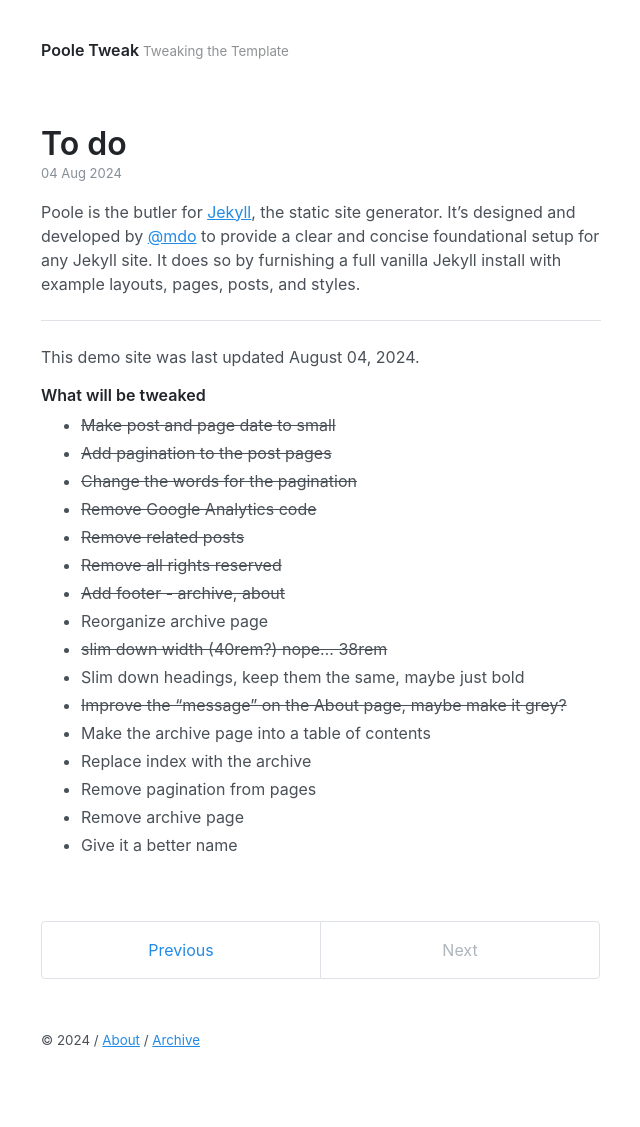
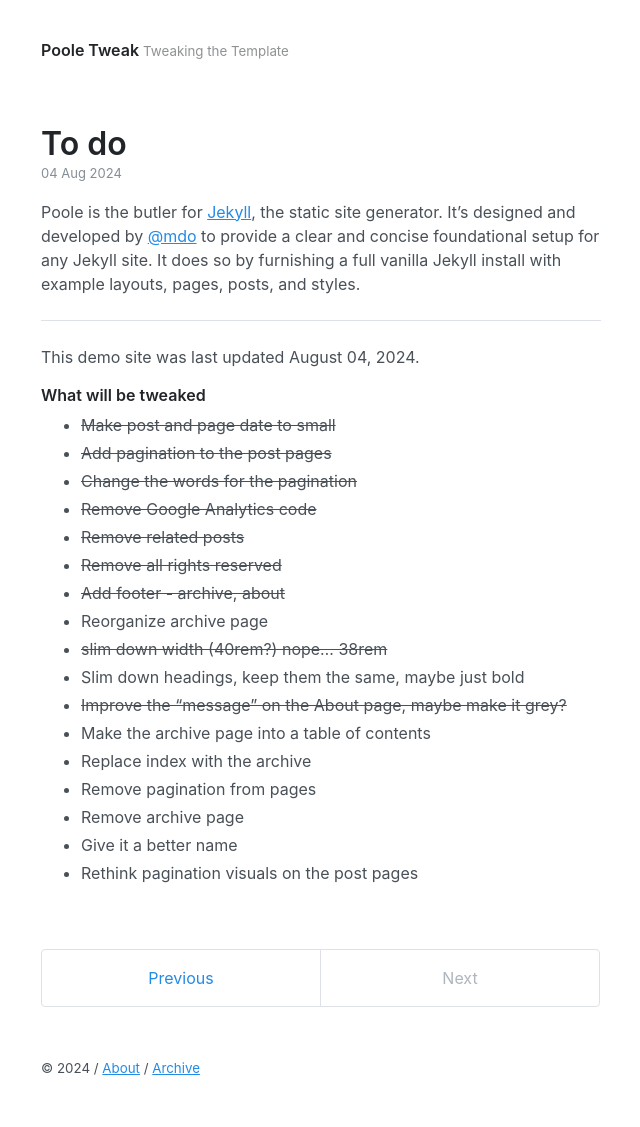
Before and after one commit to akmolteni/gp, a Jekyll site: the page built from _posts/2024-08-04-todo.md, in a window 1280 px wide. Shown: the whole page, without its empty margins (319-959 px from the left). Built offline with Jekyll 4.4.1, drawn with Linux system fonts in a browser that asks for light colours; before the commit the page ends 1099 px from its top, so only the background shows below that.

Commit message:
Pagination visuals

```diff
--- a/_posts/2024-08-04-todo.md
+++ b/_posts/2024-08-04-todo.md
@@ -28,3 +28,4 @@ This demo site was last updated {{ site.time | date: "%B %d, %Y" }}.
 * Remove pagination from pages
 * Remove archive page
 * Give it a better name
+* Rethink pagination visuals on the post pages
```
